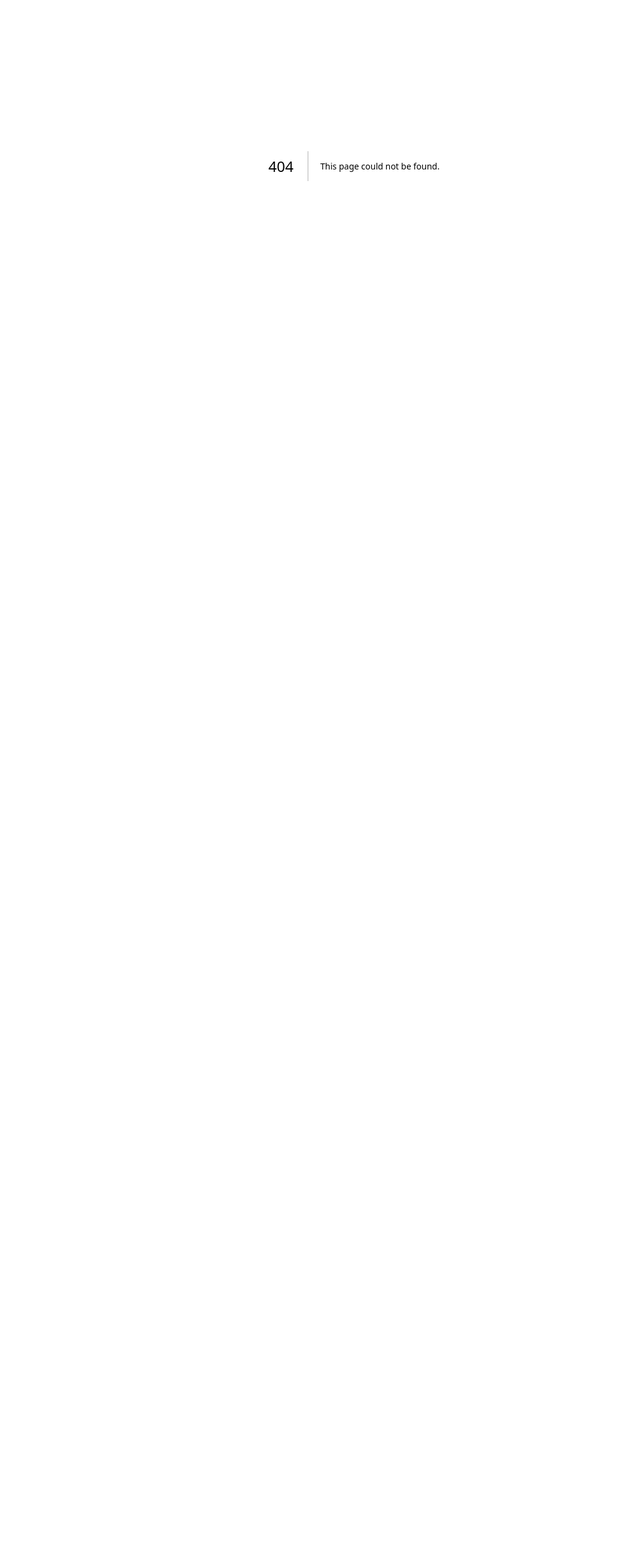
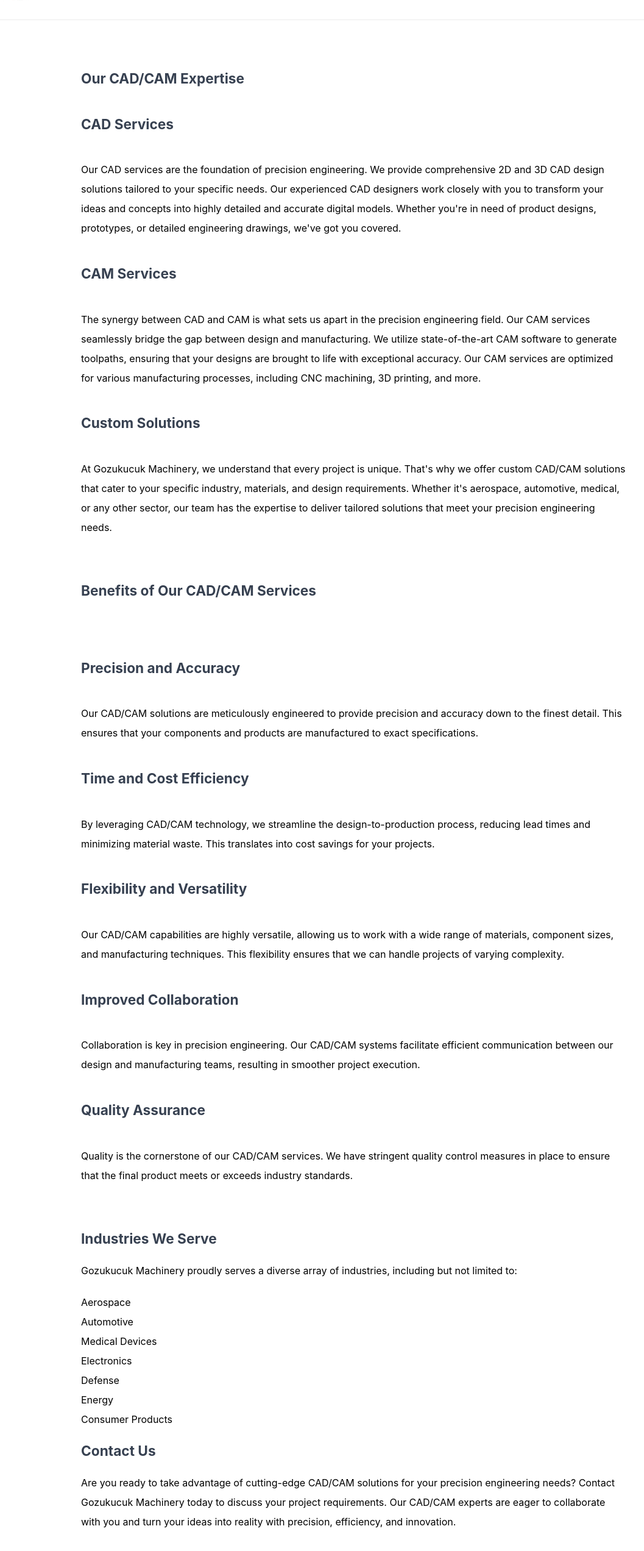
Before and after one commit to rerov/gozukucuk, a Next.js app: page /cadcam in a window 1280 px wide. Before the commit this address had no page. Shown: the part 128-2672 px from the top of the page at 61% size, without its empty margins (59-1116 px from the left). Before the commit the page ends 800 px from the top, so only its background shows below. Built offline with nearby package versions, Linux system fonts and the light colour scheme.

Commit message:
cad & cam

```diff
--- /dev/null
+++ b/pages/cadcam.js
@@ -0,0 +1,109 @@
+import Header from "./components/header";
+import Footer from "./components/footer";
+import { useState } from "react";
+import styles from "../styles/Home.module.css";
+export default function CadCam() {
+  const [open, setOpen] = useState();
+  return (
+    <>
+      <Header open={open} setOpen={setOpen} />
+      <div className={styles.aciklamaSection}>
+
+          <h2>Our CAD/CAM Expertise</h2>
+
+          <h3>CAD Services</h3>
+          <p>
+            Our CAD services are the foundation of precision engineering. We
+            provide comprehensive 2D and 3D CAD design solutions tailored to
+            your specific needs. Our experienced CAD designers work closely with
+            you to transform your ideas and concepts into highly detailed and
+            accurate digital models. Whether you're in need of product designs,
+            prototypes, or detailed engineering drawings, we've got you covered.
+          </p>
+          <h3>CAM Services</h3>
+          <p>
+            The synergy between CAD and CAM is what sets us apart in the
+            precision engineering field. Our CAM services seamlessly bridge the
+            gap between design and manufacturing. We utilize state-of-the-art
+            CAM software to generate toolpaths, ensuring that your designs are
+            brought to life with exceptional accuracy. Our CAM services are
+            optimized for various manufacturing processes, including CNC
+            machining, 3D printing, and more.
+          </p>
+          <h3>Custom Solutions</h3>
+          <p>
+            At Gozukucuk Machinery, we understand that every project is unique.
+            That's why we offer custom CAD/CAM solutions that cater to your
+            specific industry, materials, and design requirements. Whether it's
+            aerospace, automotive, medical, or any other sector, our team has
+            the expertise to deliver tailored solutions that meet your precision
+            engineering needs.
+          </p>
+            <br/>
+          <h2>Benefits of Our CAD/CAM Services</h2>
+          <br/>
+          <h3>Precision and Accuracy</h3>
+          <p>
+            Our CAD/CAM solutions are meticulously engineered to provide
+            precision and accuracy down to the finest detail. This ensures that
+            your components and products are manufactured to exact
+            specifications.
+          </p>
+          <h3>Time and Cost Efficiency</h3>
+          <p>
+            By leveraging CAD/CAM technology, we streamline the
+            design-to-production process, reducing lead times and minimizing
+            material waste. This translates into cost savings for your projects.
+          </p>
+          <h3>Flexibility and Versatility</h3>
+          <p>
+            Our CAD/CAM capabilities are highly versatile, allowing us to work
+            with a wide range of materials, component sizes, and manufacturing
+            techniques. This flexibility ensures that we can handle projects of
+            varying complexity.
+          </p>
+          <h3>Improved Collaboration</h3>
+          <p>
+            Collaboration is key in precision engineering. Our CAD/CAM systems
+            facilitate efficient communication between our design and
+            manufacturing teams, resulting in smoother project execution.
+          </p>
+          <h3>Quality Assurance</h3>
+          <p>
+            Quality is the cornerstone of our CAD/CAM services. We have
+            stringent quality control measures in place to ensure that the final
+            product meets or exceeds industry standards.
+          </p>
+          <br/>
+          <h2>Industries We Serve</h2>
+
+          <p>
+            Gozukucuk Machinery proudly serves a diverse array of industries,
+            including but not limited to:
+          </p>
+          <ul>
+            <li>Aerospace</li>
+            <li>Automotive</li>
+            <li>Medical Devices</li>
+            <li>Electronics</li>
+            <li>Defense</li>
+            <li>Energy</li>
+            <li>Consumer Products</li>
+          </ul>
+
+          <h2>Contact Us</h2>
+
+          <p>
+            Are you ready to take advantage of cutting-edge CAD/CAM solutions
+            for your precision engineering needs? Contact Gozukucuk Machinery
+            today to discuss your project requirements. Our CAD/CAM experts are
+            eager to collaborate with you and turn your ideas into reality with
+            precision, efficiency, and innovation.
+          </p>
+
+
+      </div>
+      <Footer />
+    </>
+  );
+}
```
